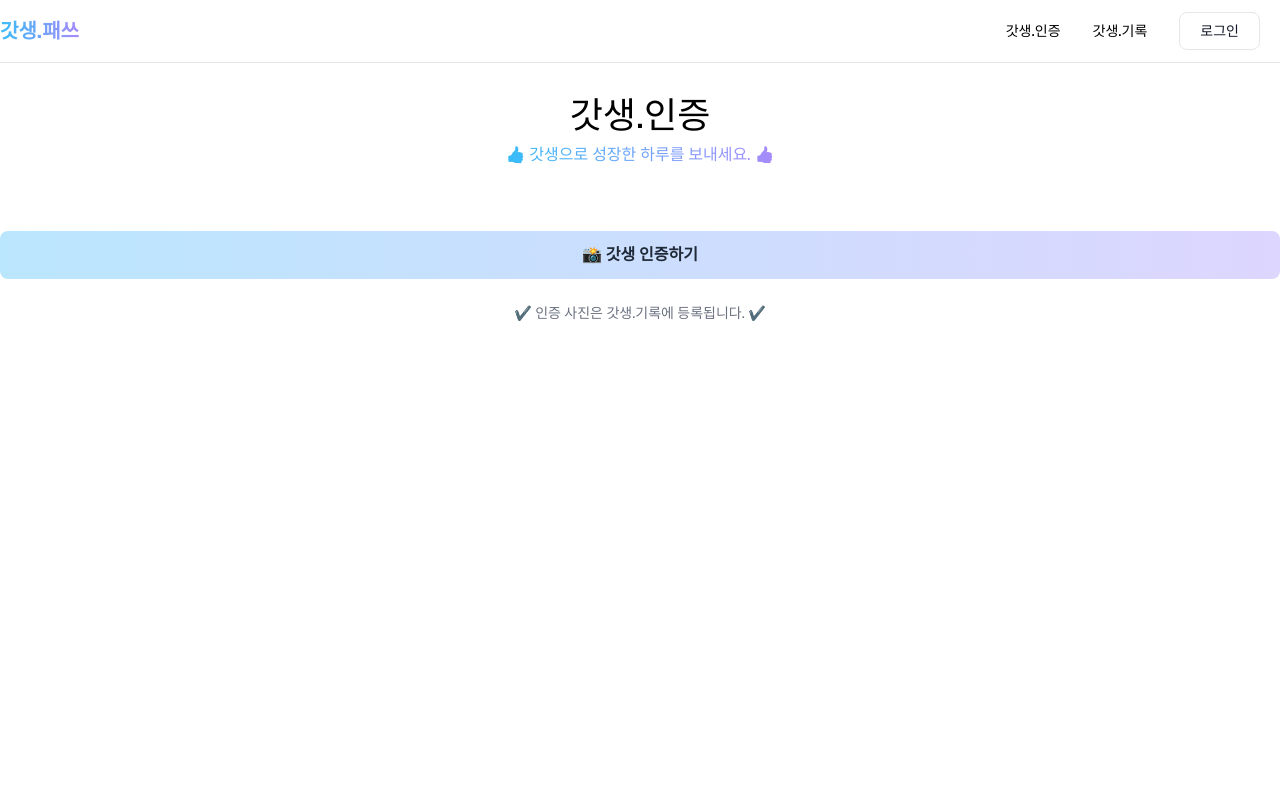
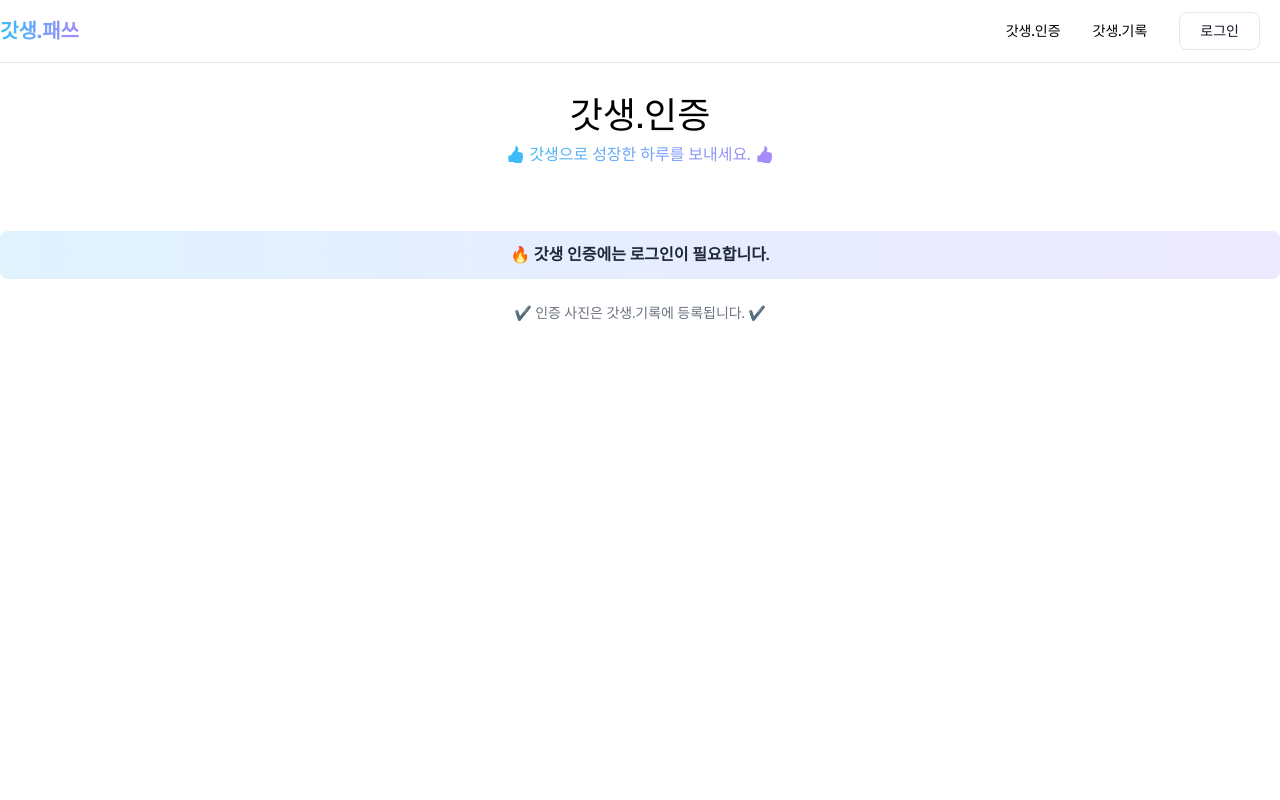
Before and after one commit to reveally-club/life-pass-app, a Next.js app: page /submit in a window 1280 px wide. Shown: the top 800 px of the page. Built offline with nearby package versions, Linux system fonts and the light colour scheme; no server answers.

Commit message:
feat: 기록시 로그인 정보 추가

```diff
--- a/src/pages/account/components/Profile.tsx
+++ b/src/pages/account/components/Profile.tsx
@@ -2,7 +2,7 @@ import { useEffect, useState } from "react";
 import { useSignInWithGoogle } from "react-firebase-hooks/auth";
 import { fireAuth } from "@/modules/firebase";
 import Loading from "@/pages/common/Loading";
-import { User } from "firebase/auth";
+import { User, signOut } from "firebase/auth";
 
 export default function Profile() {
   const [signInWithGoogle, googleLoading] = useSignInWithGoogle(fireAuth);
@@ -25,6 +25,9 @@ export default function Profile() {
           className="w-8 h-8 rounded-full hover:cursor-pointer hover:shadow-lg"
           src={user.photoURL ?? "./og.png"}
           alt={user.displayName!}
+          onClick={() => {
+            signOut(fireAuth);
+          }}
         />
       ) : (
         <button
--- a/src/pages/submit/components/Camera.tsx
+++ b/src/pages/submit/components/Camera.tsx
@@ -1,6 +1,6 @@
 import React, { useState } from "react";
 import { useRouter } from "next/router";
-import { fireStorage, fireStore } from "@/modules/firebase";
+import { fireAuth, fireStorage, fireStore } from "@/modules/firebase";
 import { ref } from "firebase/storage";
 import { useUploadFile } from "react-firebase-hooks/storage";
 import dayjs from "dayjs";
@@ -13,6 +13,7 @@ import {
   getDocs,
   setDoc,
 } from "firebase/firestore";
+import { useAuthState } from "react-firebase-hooks/auth";
 
 export default function Camera() {
   const router = useRouter();
@@ -20,6 +21,8 @@ export default function Camera() {
     fireStorage,
     `season-test/test-${dayjs().format("YYYY-MM-DD HH:mm:ss")}.jpg`
   );
+
+  const [user] = useAuthState(fireAuth);
 
   const [uploadFile] = useUploadFile();
   const [selectedFile, setSelectedFile] = useState<File>();
@@ -38,7 +41,6 @@ export default function Camera() {
   ) => {
     const words = text.split(" ");
     let line = "";
-    let lineNumber = 0;
 
     for (const word of words) {
       const testLine = line + word + " ";
@@ -123,9 +125,10 @@ export default function Camera() {
         tagList: ["🎫시즌1", "🌄기상인증"],
         createdAt: Timestamp.fromDate(new Date()),
         updatedAt: Timestamp.fromDate(new Date()),
+        isSuccess: true,
         user: {
-          displayName: "test",
-          uid: "test",
+          displayName: user?.displayName,
+          uid: user?.uid,
         },
       };
 
@@ -225,7 +228,15 @@ export default function Camera() {
           </button>
         </div>
       ) : (
-        <label className="w-full flex justify-center cursor-pointer rounded-lg py-3 font-semibold text-gray-800  bg-gradient-to-r from-sky-200 to-violet-200 hover:from-sky-300 hover:to-violet-300">
+        <label
+          className={`w-full flex justify-center cursor-pointer rounded-lg py-3 font-semibold text-gray-800  ${
+            user
+              ? "bg-gradient-to-r from-sky-200 to-violet-200 hover:from-sky-300 hover:to-violet-300"
+              : "bg-gradient-to-r from-sky-100 to-violet-100"
+          }`}
+        >
+          {user ? (
+            <>
               📸 갓생 인증하기
               <input
                 required
@@ -236,6 +247,10 @@ export default function Camera() {
                 className="hidden"
                 onChange={handleCapture}
               />
+            </>
+          ) : (
+            <>🔥 갓생 인증에는 로그인이 필요합니다.</>
+          )}
         </label>
       )}
     </div>
```
Lines whose indentation alone changed are shown as unchanged.
